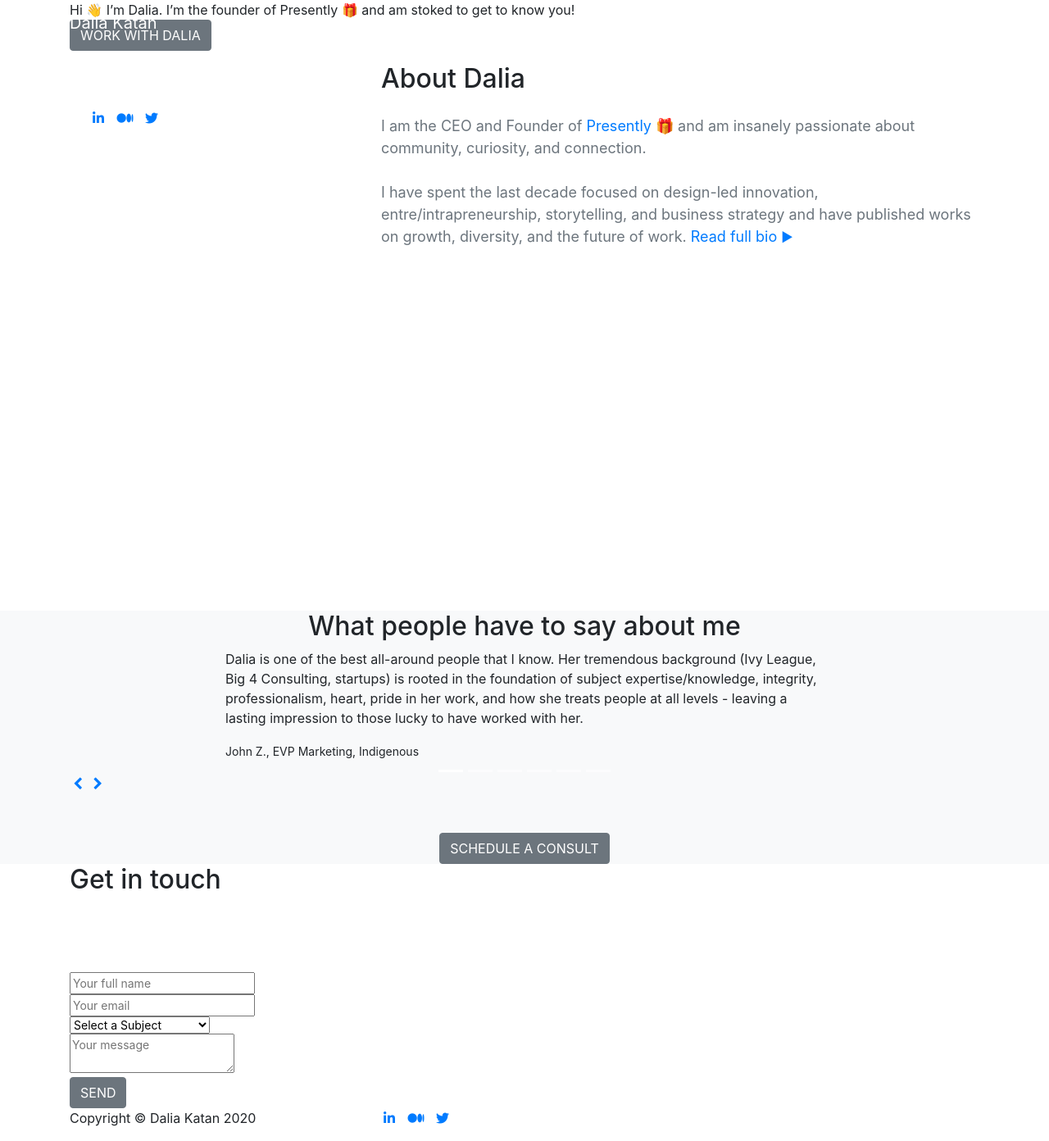
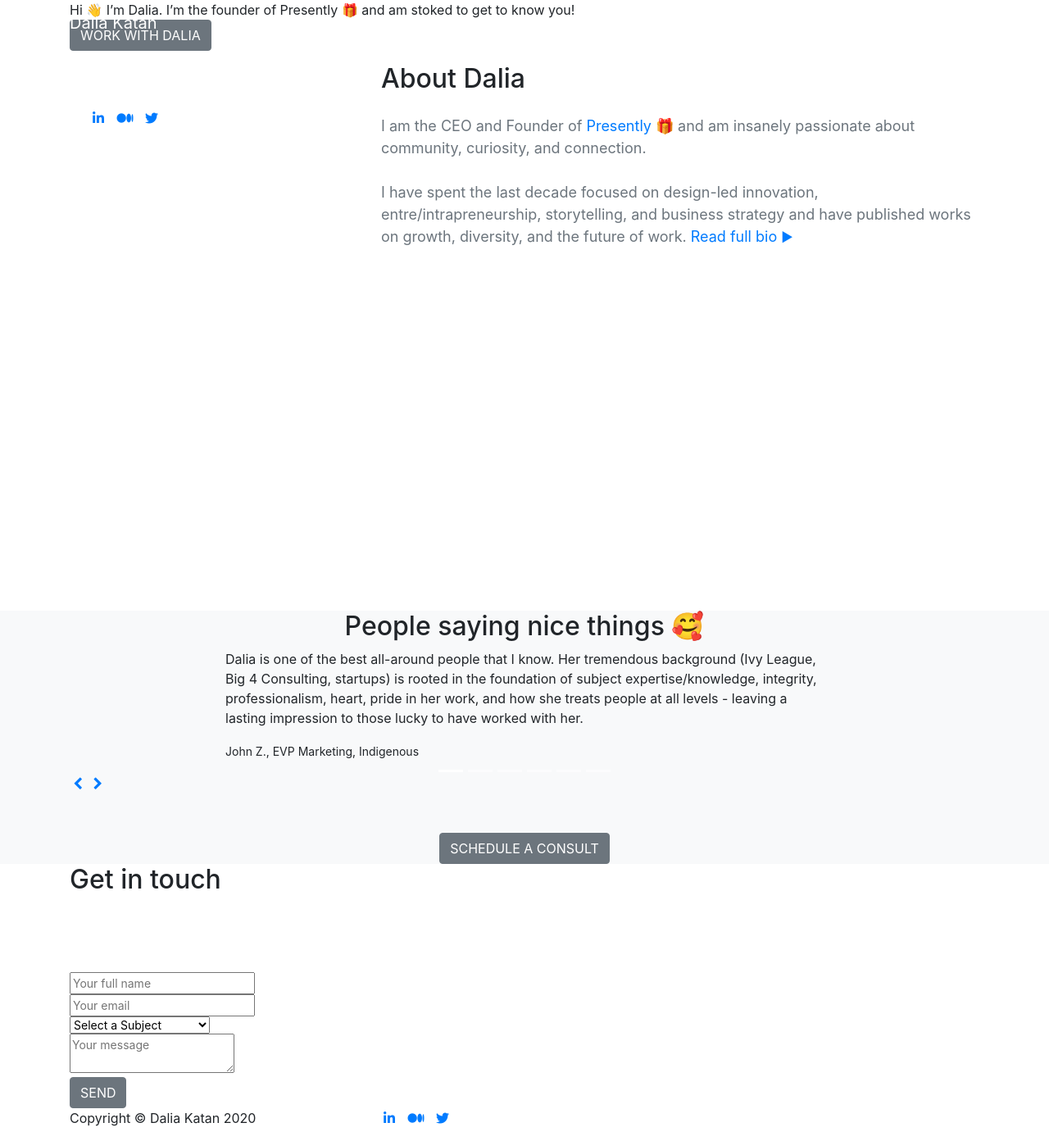
Before and after one commit to dalkat/dalkat.github.io, a Jekyll site: the page built from index.md, in a window 1280 px wide and 1392 px high. Shown: the whole window at 82% size. Built offline with Jekyll 4.4.1, drawn with Linux system fonts in a browser that asks for light colours; nearby versions of some CDN libraries; some web fonts are replaced; library files that are not in the unit come from our copies.

Commit message:
Update home.yml

```diff
--- a/_data/home.yml
+++ b/_data/home.yml
@@ -64,7 +64,7 @@ portfolio:
   btn:
 
 testimonials:
-  heading: What people have to say about me
+  heading: People saying nice things 🥰
   subheading:
   btn: Schedule a consult
 
```
